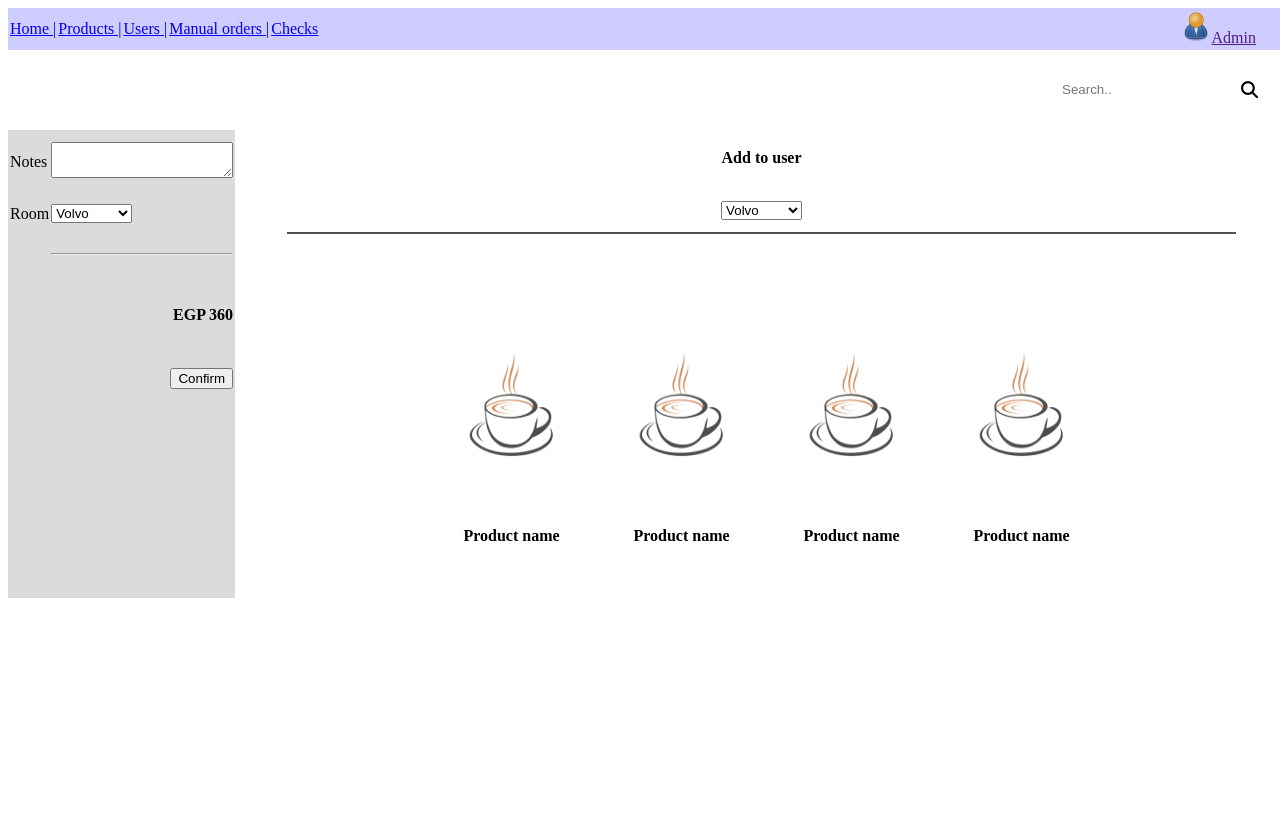
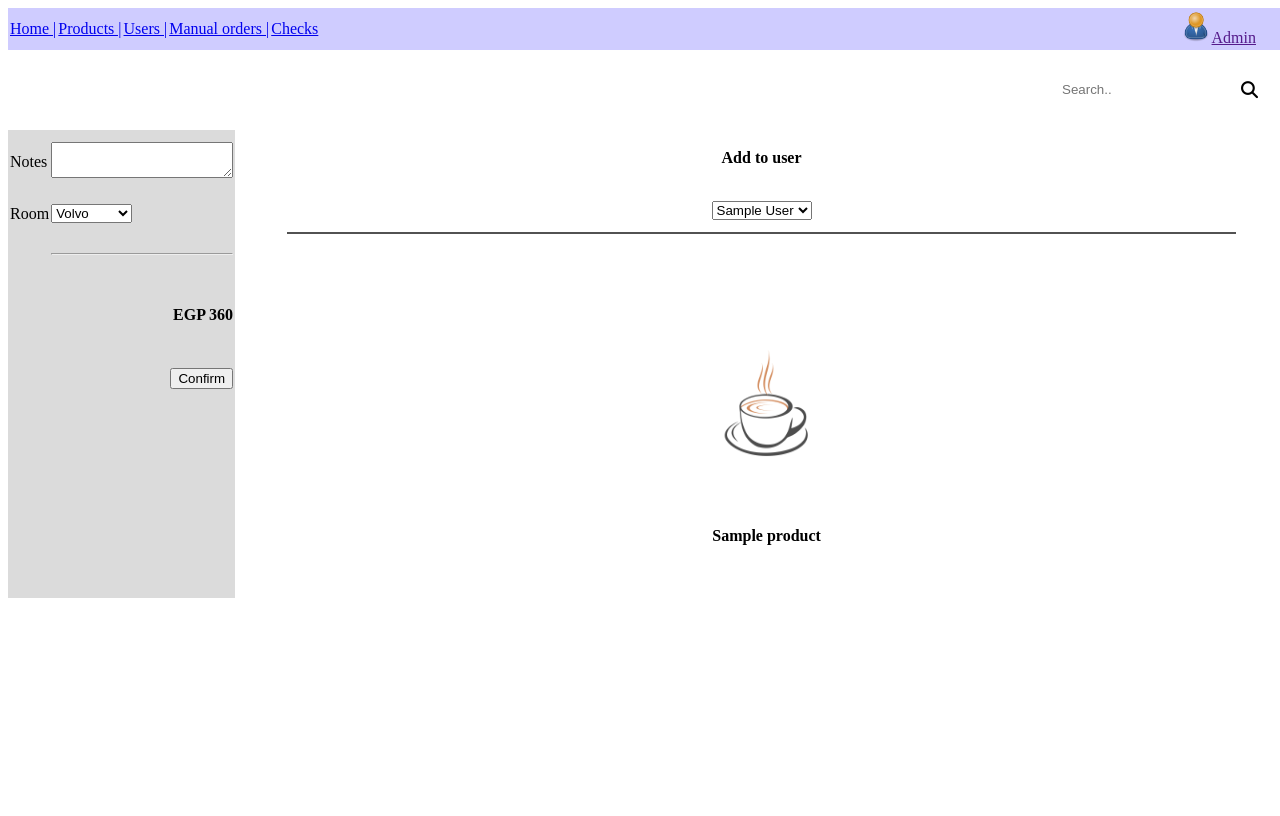
Before and after one commit to AhmedAdelFahim/Cafeteria, a PHP site: page /createOrder.php in a window 1280 px wide. Run offline with PHP 8.4, Linux system fonts and the light colour scheme; tables that the repository leaves empty hold one stand-in row (values such as "Sample post"); some libraries are stand-ins or nearby versions.

Commit message:
get models and retrieve data

```diff
--- a/createOrder.php
+++ b/createOrder.php
@@ -8,7 +8,15 @@
 </head>
 
 <body id="main_body">
+    <?php
+        require_once("Models/Product.php");
+        require_once("Models/User.php");
+        $product = new Product;
+        $user = new User;
 
+        $products = $product->All();
+        $users = $user->All();
+    ?>
     <div id="container">
         <div class="title">
             <div class="menu">
@@ -85,10 +93,13 @@
 
                                 <td>
                                     <select id="allUsers">
-                                        <option value="volvo">Volvo</option>
-                                        <option value="saab">Saab</option>
-                                        <option value="mercedes">Mercedes</option>
-                                        <option value="audi">Audi</option>
+                                        <?php
+                                            foreach($users as $user) {
+                                        ?>
+                                        <option value="<?php echo $user->id; ?>"><?php echo $user->name; ?></option>
+                                        <?php
+                                            }
+                                        ?>
                                     </select>
                                 </td>
                             </tr>
@@ -96,22 +107,16 @@
                     </form>
                     <div id="separator"></div>
                     <div class="products">
+                        <?php
+                            foreach($products as $product){
+                        ?>
                         <div class="product">
                             <img src="Assets/coffee.png"/>
-                            <h4>Product name</h4>
+                            <h4><?php echo $product->name; ?></h4>
                         </div>
-                        <div class="product">
-                            <img src="Assets/coffee.png"/>
-                            <h4>Product name</h4>
-                        </div>
-                        <div class="product">
-                            <img src="Assets/coffee.png"/>
-                            <h4>Product name</h4>
-                        </div>
-                        <div class="product">
-                            <img src="Assets/coffee.png"/>
-                            <h4>Product name</h4>
-                        </div>
+                        <?php
+                            }
+                        ?>
                     </div>
                 </div>
             </div>
```
